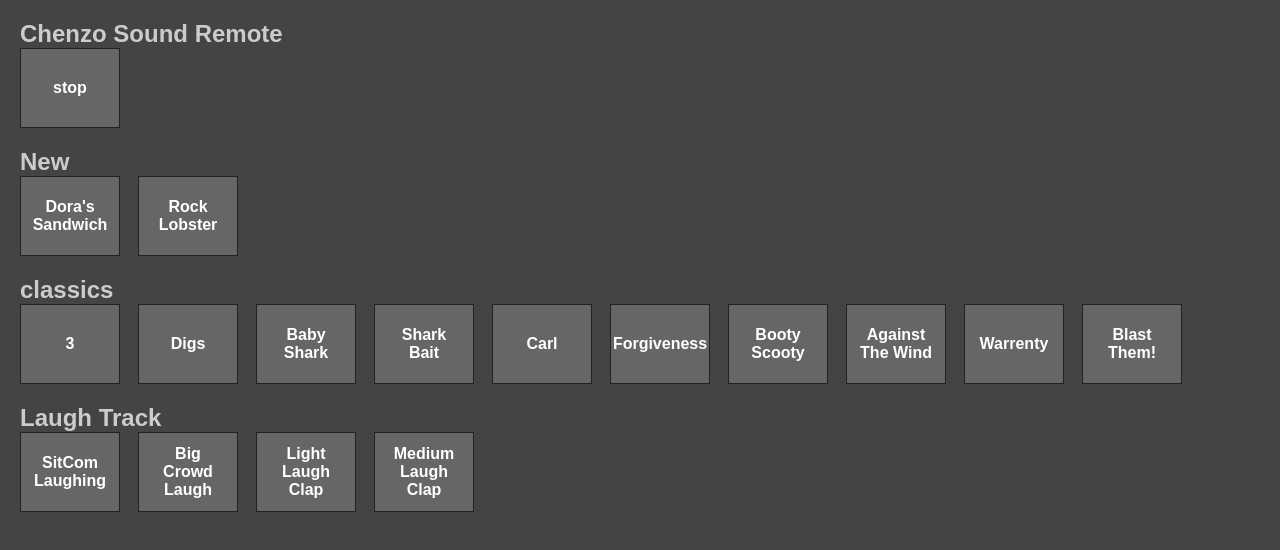
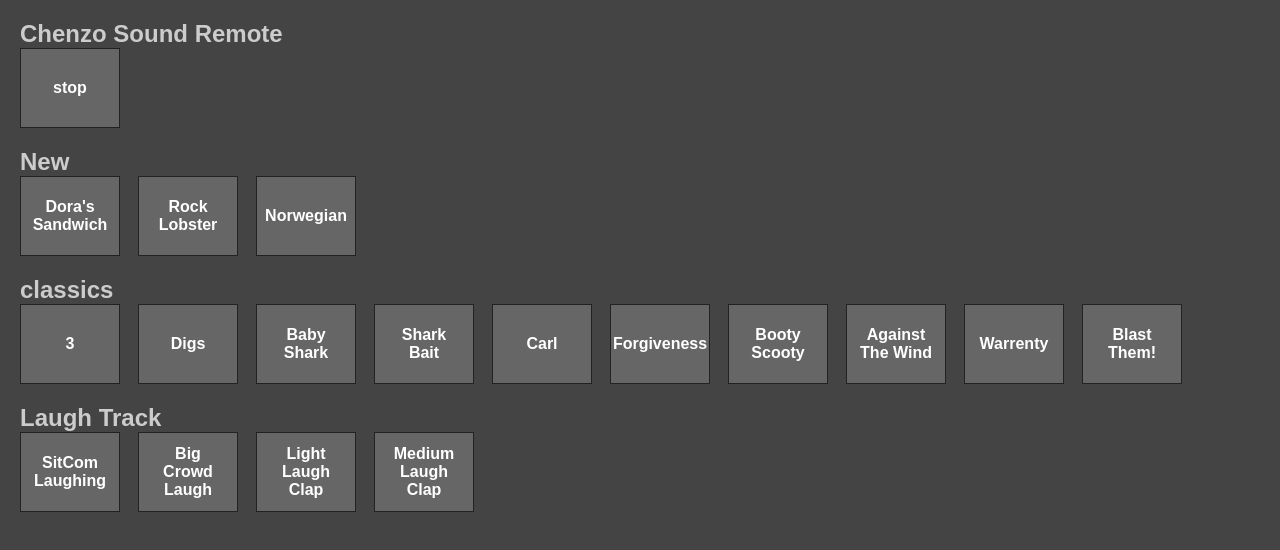
Before and after one commit to Chenzo/chenzo-overlay-25, a Next.js app: page /sounder in a window 1280 px wide. Shown: the top 550 px of the page. Built offline with nearby package versions, Linux system fonts and the light colour scheme.

Commit message:
updated for wood

```diff
--- a/app/sounder/page.js
+++ b/app/sounder/page.js
@@ -9,6 +9,7 @@ export default function SoundBoard() {
       sounds: [
         { id: 'dora', name: "Dora's Sandwich" },
         { id: 'rocklobster', name: 'Rock Lobster' },
+        { id: 'wood', name: 'Norwegian' },
       ],
     },
     {
--- a/components/AudioObject.js
+++ b/components/AudioObject.js
@@ -68,6 +68,9 @@ export default function AudioObject({ currentAudio, setCurrentAudio }) {
     } else if (audioName == 'lightlaughclap') {
       theAudio.src = 'https://chenzorama.com/overlay/audio/laughs/mixkit-light-applause-with-laughter-audience-512.mp3';
       theAudio.volume = 0.8;
+    } else if (audioName == 'wood') {
+      theAudio.src = 'https://chenzorama.com/overlay/audio/wood_intro.mp3';
+      theAudio.volume = 0.3;
     }
 
     theAudio.addEventListener('ended', function () {
```
Also changed, not shown: 1 other file (tests, documents, lock files or other folders).
